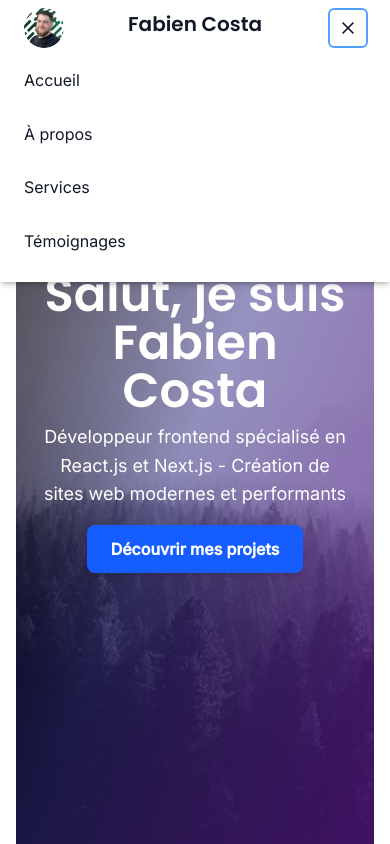
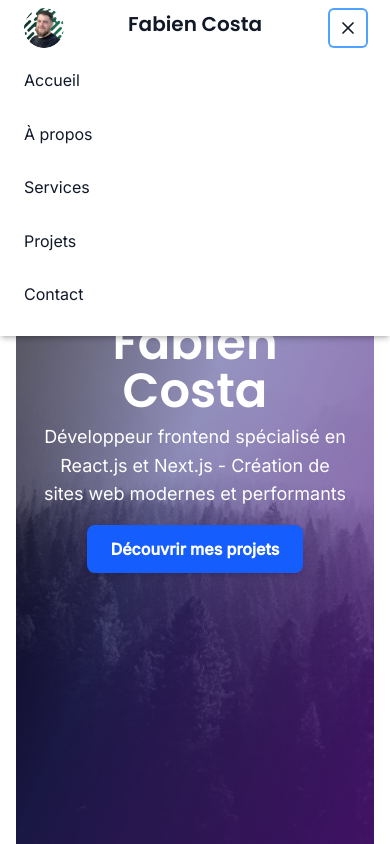
Before and after one commit to FabienCosta/portfolio-pro, a Next.js app: page / in a window 390 px wide. Both pictures are taken after a click on the button "Ouvrir le menu". Shown: the top 844 px of the page. Built offline with nearby package versions, Linux system fonts and the light colour scheme.

Commit message:
headerbug fix

```diff
--- a/src/components/Header.jsx
+++ b/src/components/Header.jsx
@@ -9,7 +9,7 @@
 
 //   return (
 //     <header className="w-full bg-white shadow-md fixed top-0 left-0 z-50">
-//       <div className="max-w-7xl mx-auto relative flex items-center justify-between py-4 px-6 lg:py-6 lg:px-8">
+//       <div className="max-w-7xl mx-auto relative flex items-center justify-between py-2 px-6 lg:py-3 lg:px-8">
 //         {/* Logo */}
 //         <div
 //           className="flex items-center z-20 cursor-pointer"
@@ -18,60 +18,32 @@
 //           <Image
 //             src="/images/profile-pic-Fabien.png"
 //             alt="Photo de profil Fabien"
-//             width={50}
-//             height={50}
+//             width={40}
+//             height={40}
 //             className="rounded-full"
 //           />
 //         </div>
 
 //         {/* Titre centré */}
-//         <h1 className="absolute left-1/2 transform -translate-x-1/2 text-2xl lg:text-3xl font-bold z-10">
+//         <h1 className="absolute left-1/2 transform -translate-x-1/2 text-xl lg:text-2xl font-bold z-10">
 //           Fabien Costa
 //         </h1>
 
 //         {/* Nav desktop */}
 //         <nav className="hidden lg:flex z-20">
-//           <ul className="flex space-x-6">
-//             <li>
-//               <a
-//                 href="#home"
-//                 className="hover:text-blue-500 focus:outline-none focus:ring-2 focus:ring-blue-400 rounded"
-//               >
-//                 Accueil
-//               </a>
-//             </li>
-//             <li>
-//               <a
-//                 href="#about"
-//                 className="hover:text-blue-500 focus:outline-none focus:ring-2 focus:ring-blue-400 rounded"
-//               >
-//                 À propos
-//               </a>
-//             </li>
-//             <li>
-//               <a
-//                 href="#services"
-//                 className="hover:text-blue-500 focus:outline-none focus:ring-2 focus:ring-blue-400 rounded"
-//               >
-//                 Services
-//               </a>
-//             </li>
-//             <li>
-//               <a
-//                 href="#projects"
-//                 className="hover:text-blue-500 focus:outline-none focus:ring-2 focus:ring-blue-400 rounded"
-//               >
-//                 Projets
-//               </a>
-//             </li>
-//             <li>
-//               <a
-//                 href="#contact"
-//                 className="hover:text-blue-500 focus:outline-none focus:ring-2 focus:ring-blue-400 rounded"
-//               >
-//                 Contact
-//               </a>
-//             </li>
+//           <ul className="flex space-x-4 lg:space-x-6">
+//             {["Accueil", "À propos", "Services", "Projets", "Contact"].map(
+//               (item) => (
+//                 <li key={item}>
+//                   <a
+//                     href={`#${item.toLowerCase().replace(" ", "")}`}
+//                     className="hover:text-blue-500 focus:outline-none focus:ring-2 focus:ring-blue-400 rounded"
+//                   >
+//                     {item}
+//                   </a>
+//                 </li>
+//               )
+//             )}
 //           </ul>
 //         </nav>
 
@@ -81,56 +53,32 @@
 //           onClick={toggleMenu}
 //           aria-label="Ouvrir le menu"
 //         >
-//           {isOpen ? <X className="w-6 h-6" /> : <Menu className="w-6 h-6" />}
+//           {isOpen ? <X className="w-5 h-5" /> : <Menu className="w-5 h-5" />}
 //         </button>
 //       </div>
 
-//       {/* Menu mobile stable */}
+//       {/* Menu mobile */}
 //       {isOpen && (
 //         <div className="lg:hidden bg-white shadow-md w-full z-10">
-//           <ul className="flex flex-col gap-4 py-4 px-6">
-//             <li>
-//               <a
-//                 href="#home"
-//                 onClick={() => setIsOpen(false)}
-//                 className="hover:text-blue-500 focus:outline-none focus:ring-2 focus:ring-blue-400 rounded block"
-//               >
-//                 Accueil
-//               </a>
-//             </li>
-//             <li>
-//               <a
-//                 href="#about"
-//                 onClick={() => setIsOpen(false)}
-//                 className="hover:text-blue-500 focus:outline-none focus:ring-2 focus:ring-blue-400 rounded block"
-//               >
-//                 À propos
-//               </a>
-//             </li>
-//             <li>
-//               <a
-//                 href="#services"
-//                 onClick={() => setIsOpen(false)}
-//                 className="hover:text-blue-500 focus:outline-none focus:ring-2 focus:ring-blue-400 rounded block"
-//               >
-//                 Services
-//               </a>
-//             </li>
-//             <li>
-//               <a
-//                 href="#testimonials"
-//                 onClick={() => setIsOpen(false)}
-//                 className="hover:text-blue-500 focus:outline-none focus:ring-2 focus:ring-blue-400 rounded block"
-//               >
-//                 Témoignages
-//               </a>
-//             </li>
+//           <ul className="flex flex-col gap-3 py-3 px-6">
+//             {["Accueil", "À propos", "Services", "Témoignages"].map((item) => (
+//               <li key={item}>
+//                 <a
+//                   href={`#${item.toLowerCase().replace(" ", "")}`}
+//                   onClick={() => setIsOpen(false)}
+//                   className="hover:text-blue-500 focus:outline-none focus:ring-2 focus:ring-blue-400 rounded block"
+//                 >
+//                   {item}
+//                 </a>
+//               </li>
+//             ))}
 //           </ul>
 //         </div>
 //       )}
 //     </header>
 //   );
 // }
+
 "use client";
 import { useState } from "react";
 import { Menu, X } from "lucide-react";
@@ -140,9 +88,18 @@
   const [isOpen, setIsOpen] = useState(false);
   const toggleMenu = () => setIsOpen(!isOpen);
 
+  const links = [
+    { name: "Accueil", href: "#home" },
+    { name: "À propos", href: "#about" },
+    { name: "Services", href: "#services" },
+    { name: "Projets", href: "#projects" },
+    // { name: "Témoignages", href: "#testimonials" },
+    { name: "Contact", href: "#contact" },
+  ];
+
   return (
     <header className="w-full bg-white shadow-md fixed top-0 left-0 z-50">
-      <div className="max-w-7xl mx-auto relative flex items-center justify-between py-2 px-6 lg:py-3 lg:px-8">
+      <div className="w-full mx-auto relative flex items-center justify-between py-2 px-6 lg:py-3 lg:px-8">
         {/* Logo */}
         <div
           className="flex items-center z-20 cursor-pointer"
@@ -150,7 +107,7 @@
         >
           <Image
             src="/images/profile-pic-Fabien.png"
-            alt="Photo de profil Fabien"
+            alt="Logo"
             width={40}
             height={40}
             className="rounded-full"
@@ -163,20 +120,18 @@
         </h1>
 
         {/* Nav desktop */}
-        <nav className="hidden lg:flex z-20">
-          <ul className="flex space-x-4 lg:space-x-6">
-            {["Accueil", "À propos", "Services", "Projets", "Contact"].map(
-              (item) => (
-                <li key={item}>
-                  <a
-                    href={`#${item.toLowerCase().replace(" ", "")}`}
-                    className="hover:text-blue-500 focus:outline-none focus:ring-2 focus:ring-blue-400 rounded"
-                  >
-                    {item}
-                  </a>
-                </li>
-              )
-            )}
+        <nav className="hidden lg:flex z-20 ml-auto">
+          <ul className="flex space-x-6">
+            {links.map((link) => (
+              <li key={link.name}>
+                <a
+                  href={link.href}
+                  className="hover:text-blue-500 focus:outline-none focus:ring-2 focus:ring-blue-400 rounded"
+                >
+                  {link.name}
+                </a>
+              </li>
+            ))}
           </ul>
         </nav>
 
@@ -194,14 +149,14 @@
       {isOpen && (
         <div className="lg:hidden bg-white shadow-md w-full z-10">
           <ul className="flex flex-col gap-3 py-3 px-6">
-            {["Accueil", "À propos", "Services", "Témoignages"].map((item) => (
-              <li key={item}>
+            {links.map((link) => (
+              <li key={link.name}>
                 <a
-                  href={`#${item.toLowerCase().replace(" ", "")}`}
+                  href={link.href}
                   onClick={() => setIsOpen(false)}
-                  className="hover:text-blue-500 focus:outline-none focus:ring-2 focus:ring-blue-400 rounded block"
+                  className="hover:text-blue-500 focus:outline-none focus:ring-2 focus:ring-blue-400 rounded block w-full text-left"
                 >
-                  {item}
+                  {link.name}
                 </a>
               </li>
             ))}
```
